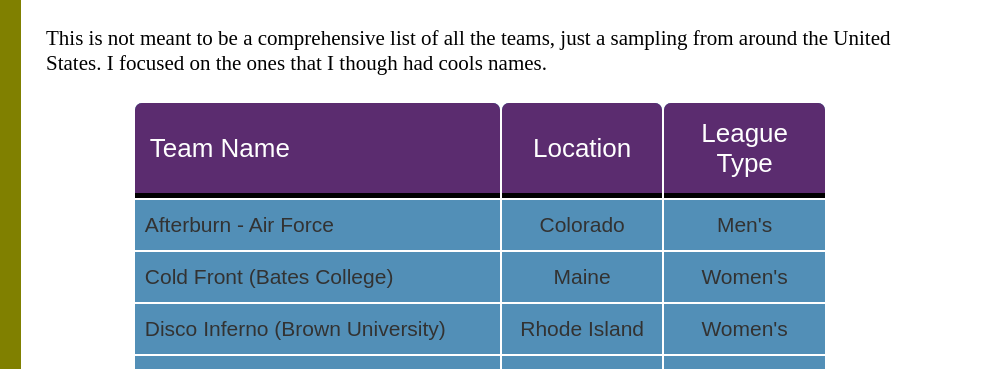
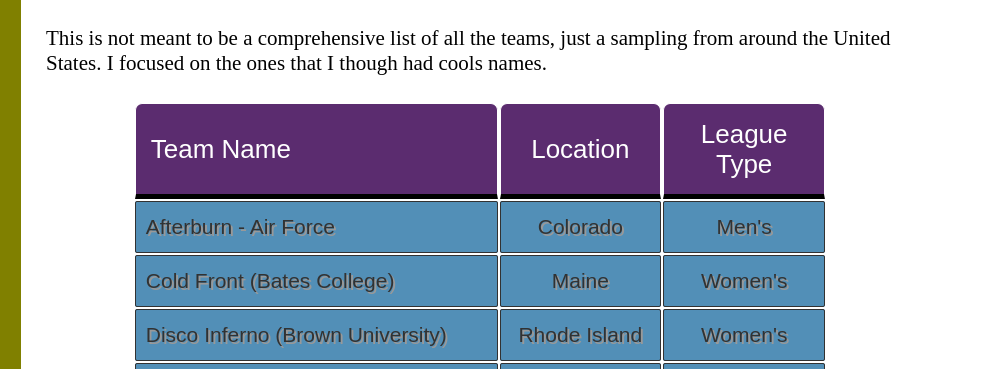
Before and after one commit to valliyapan07/assignment, a plain HTML site: page teams.html in a window 1280 px wide. Shown: the part 351-720 px from the top of the page, 284-1280 px from the left. Drawn offline with Linux system fonts and the light colour scheme.

Commit message:
final assignment

```diff
--- a/css/hw1.css
+++ b/css/hw1.css
@@ -16,21 +16,25 @@ table th{
   color: #ffffff;
   font-size: 26px;
   font-weight: 500;
+  border: 1px solid;
+  border-bottom: 5px solid #000000;
   border-radius: 7px 7px 0 0;
-  border-bottom: 5px solid #000000;
   padding: 15px;
 }
-table tr{
+table tr:first-child ~ tr{
   background-color: #2874a6;
-  color: #000000;
   opacity: 0.8;
 }
-table tr:hover{
+table tr:first-child ~ tr:hover{
   opacity: 1;
 }
 table td{
   padding: 10px;
   text-align: center;
+  color: #000000;
+  border: 1px solid;
+  border-radius: 2px;
+  text-shadow: 2px 2px #808080;
 }
 table tr td:first-child, table tr th:first-child{
   text-align: left;
```
